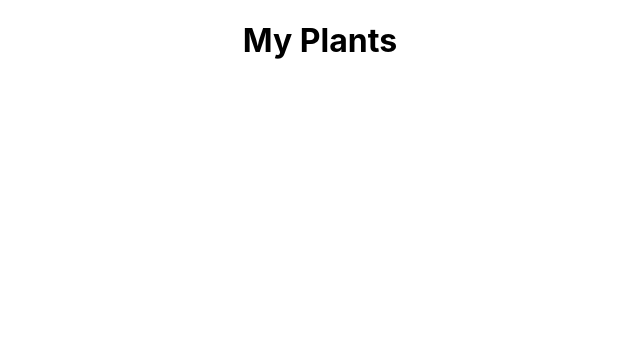
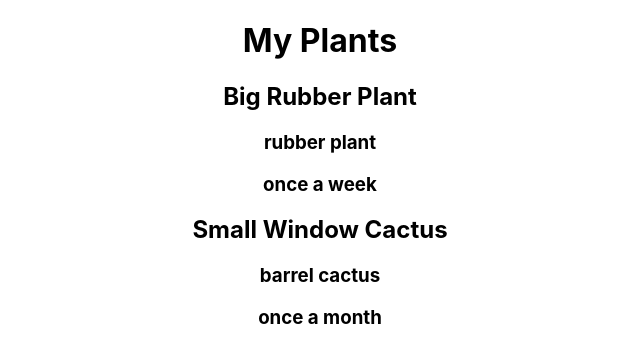
Before and after one commit to water-my-plant/Front-End, a React (Create React App) app in the folder water-my-plants/: page /home in a window 1280 px wide. Shown: the top 362 px of the page, without its empty margins (320-960 px from the left). Built offline with nearby package versions, Linux system fonts and the light colour scheme.

Commit message:
plant card subcomponent added and consumed in home component

```diff
--- a/water-my-plants/src/App.js
+++ b/water-my-plants/src/App.js
@@ -1,5 +1,4 @@
 import React from "react";
-import logo from "./logo.svg";
 import "./App.css";
 import Home from "./components/Home";
 import { Route } from "react-router-dom";
--- a/water-my-plants/src/components/Home.js
+++ b/water-my-plants/src/components/Home.js
@@ -1,10 +1,15 @@
-import React from "react";
+import React, { useState } from "react";
+// import styled from "styled-components";
 // import axios from "axios";
+
+import PlantCard from "./PlantCard";
+
+import { plants } from "../dummyData";
 
 // list of plants
 
 export default function Home() {
-  // const [data, setData] = useState([]);
+  const [data, setData] = useState(plants);
 
   // get plant data from database
   //   useEffect(() => {
@@ -22,6 +27,16 @@ export default function Home() {
   return (
     <div>
       <h1>My Plants</h1>
+      {data.map(plant => {
+        return (
+          <PlantCard
+            key={plant.name}
+            name={plant.name}
+            species={plant.species}
+            schedule={plant.schedule}
+          />
+        );
+      })}
     </div>
   );
 }
--- /dev/null
+++ b/water-my-plants/src/components/PlantCard.js
@@ -0,0 +1,11 @@
+import React from "react";
+
+export default function PlantCard(props) {
+  return (
+    <>
+      <h2>{props.name}</h2>
+      <h3>{props.species}</h3>
+      <h3>{props.schedule}</h3>
+    </>
+  );
+}
--- /dev/null
+++ b/water-my-plants/src/dummyData.js
@@ -0,0 +1,12 @@
+export const plants = [
+  {
+    name: "Big Rubber Plant",
+    species: "rubber plant",
+    schedule: "once a week"
+  },
+  {
+    name: "Small Window Cactus",
+    species: "barrel cactus",
+    schedule: "once a month"
+  }
+];
```
